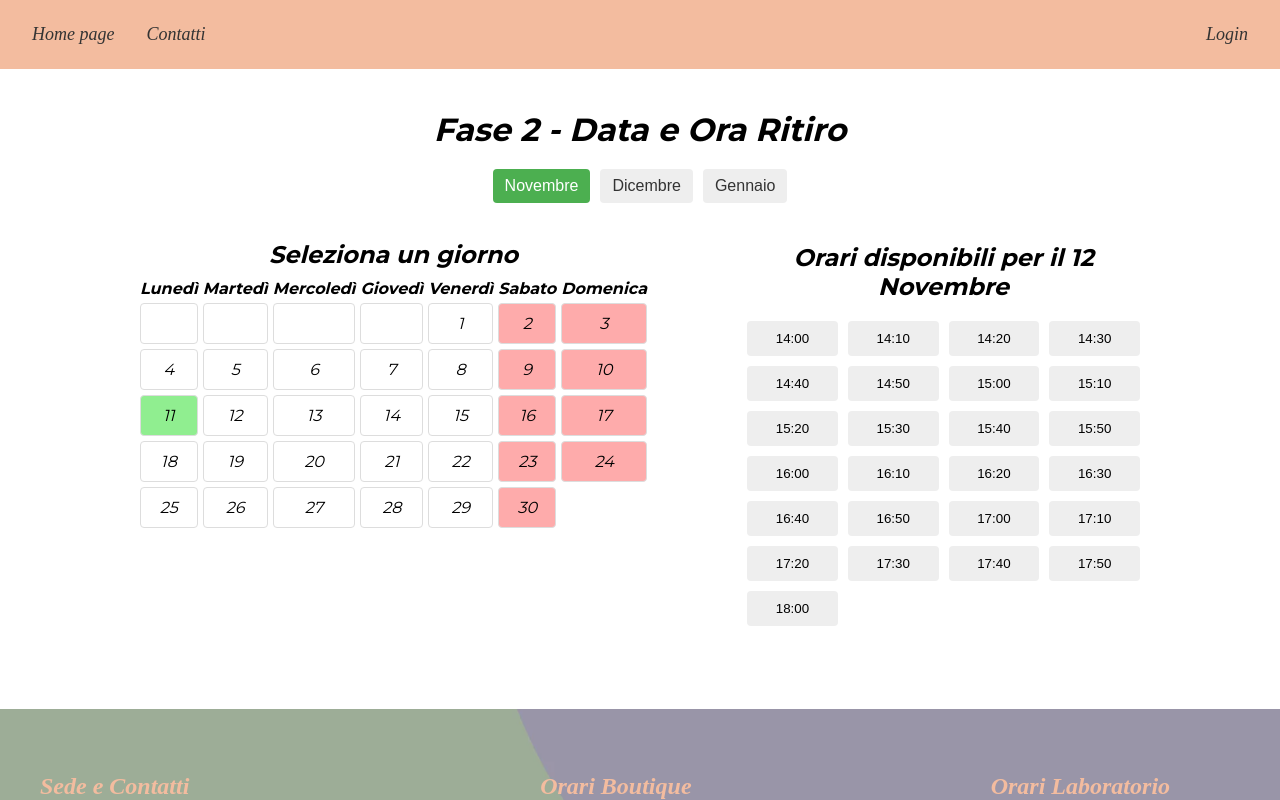
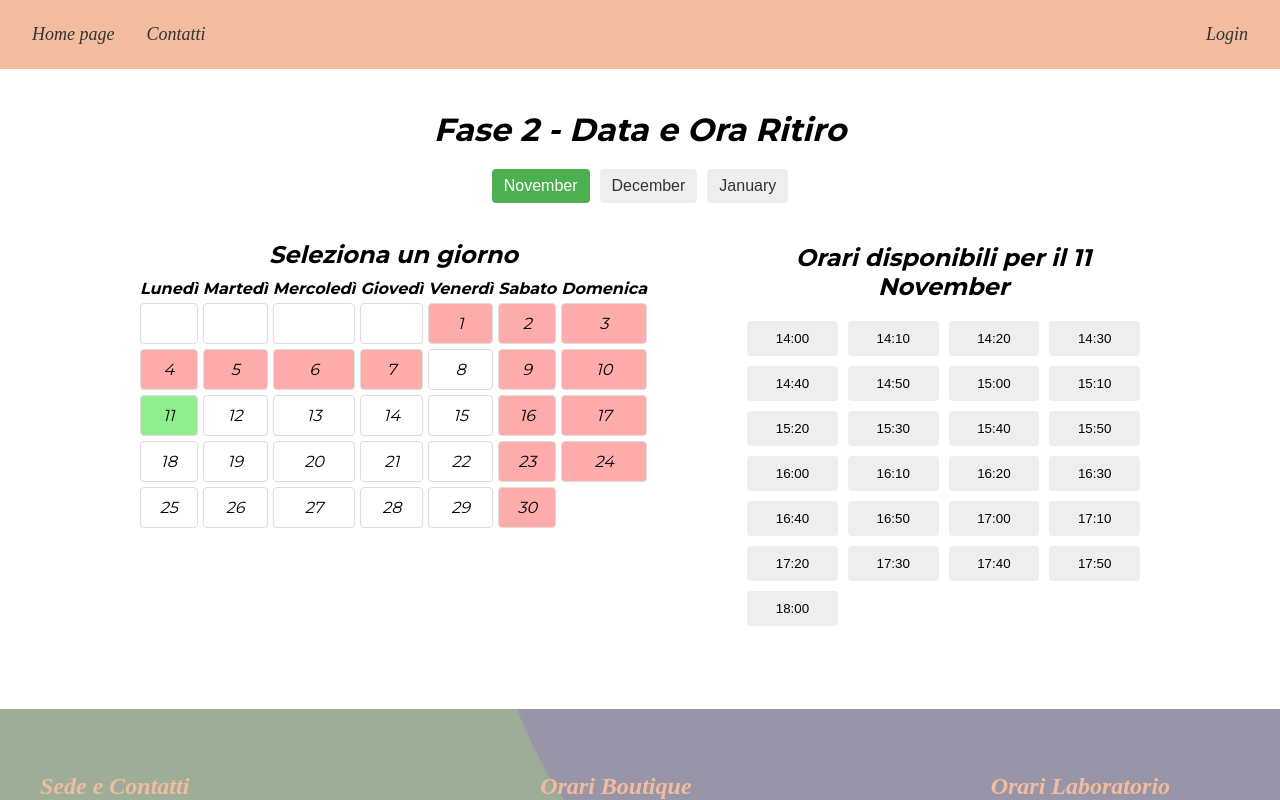
Before and after one commit to padulasimone/PW4-frontend, a Next.js app: page /PrenotaDataOra in a window 1280 px wide. Both pictures are taken after a click on the element "11". Shown: the top 800 px of the page. Built offline with nearby package versions, Linux system fonts and the light colour scheme; no server answers.

Commit message:
aggiunta textarea per eventuali commenti all'ordine, reso dinamico calendario in scelta data e ora, resi non cliccabili i giorni al completo e quelli prima del giorno corrente

```diff
--- a/app/PrenotaDataOra/page.js
+++ b/app/PrenotaDataOra/page.js
@@ -16,8 +16,24 @@ export default function CalendarPage() {
 
     useEffect(() => {
         generateAvailableTimes();
-        fetchOrders();
     }, []);
+
+    useEffect(() => {
+        if (availableTimes.length > 0) {
+            fetchOrders();
+        }
+    }, [availableTimes]);
+
+    const generateAvailableTimes = () => {
+        const times = [];
+        for (let hour = 14; hour <= 18; hour++) {
+            for (let minute = 0; minute < 60; minute += 10) {
+                if (hour === 18 && minute > 0) break;
+                times.push(`${String(hour).padStart(2, "0")}:${String(minute).padStart(2, "0")}`);
+            }
+        }
+        setAvailableTimes(times);
+    };
 
     useEffect(() => {
         const orderDetailsFromCookie = Cookies.get('dettaglioOrdine');
@@ -61,10 +77,24 @@ export default function CalendarPage() {
 
     const weekdays = ["Lunedì", "Martedì", "Mercoledì", "Giovedì", "Venerdì", "Sabato", "Domenica"];
 
+    const capitalizeFirstLetter = (string) => {
+        return string.charAt(0).toUpperCase() + string.slice(1);
+    };
+
+    const currentMonth = new Date().getMonth();
     const months = [
-        {name: "Novembre", number: new Date().getMonth()},
-        {name: "Dicembre", number: new Date().getMonth() + 1},
-        {name: "Gennaio", number: new Date().getMonth() + 2}
+        {
+            name: capitalizeFirstLetter(new Date(new Date().setMonth(currentMonth)).toLocaleString('default', {month: 'long'})),
+            number: currentMonth
+        },
+        {
+            name: capitalizeFirstLetter(new Date(new Date().setMonth(currentMonth + 1)).toLocaleString('default', {month: 'long'})),
+            number: currentMonth + 1
+        },
+        {
+            name: capitalizeFirstLetter(new Date(new Date().setMonth(currentMonth + 2)).toLocaleString('default', {month: 'long'})),
+            number: currentMonth + 2
+        }
     ];
 
     const getDaysInMonth = (month) => {
@@ -78,20 +108,9 @@ export default function CalendarPage() {
         return (new Date(year, month, 1).getDay() + 6) % 7; // Adjust to start the week on Monday
     };
 
-    const generateAvailableTimes = () => {
-        const times = [];
-        for (let hour = 14; hour <= 18; hour++) {
-            for (let minute = 0; minute < 60; minute += 10) {
-                if (hour === 18 && minute > 0) break;
-                times.push(`${String(hour).padStart(2, "0")}:${String(minute).padStart(2, "0")}`);
-            }
-        }
-        setAvailableTimes(times);
-    };
-
     const handleDayClick = (day) => {
         const date = new Date(new Date().getFullYear(), selectedMonth, day).toISOString().split('T')[0];
-        if (isWeekend(day) || fullyBookedDays.includes(date)) return;
+        if (isWeekend(day) || isFullyBooked(day + 1)) return;
 
         if (selectedDay === day + 1) {
             // Se il giorno selezionato è già selezionato, deseleziona il giorno e nascondi gli orari
@@ -116,9 +135,19 @@ export default function CalendarPage() {
         return dayOfWeek === 0 || dayOfWeek === 6;
     };
 
+    const isFullyBooked = (day) => {
+        const date = new Date(new Date().getFullYear(), selectedMonth, day).toISOString().split('T')[0];
+        return fullyBookedDays.includes(date);
+    }
+
+    const isBeforeToday = (day) => {
+        const date = new Date(new Date().getFullYear(), selectedMonth, day);
+        return date < new Date
+    }
+
     const getDayClass = (day) => {
         const date = new Date(new Date().getFullYear(), selectedMonth, day).toISOString().split('T')[0];
-        if (isWeekend(day) || fullyBookedDays.includes(date)) return styles.weekend;
+        if (isWeekend(day) || isFullyBooked(day + 1) || isBeforeToday(day + 1)) return styles.weekend;
         if (day + 1 === selectedDay) return styles.selected;
         return styles.day;
     };
@@ -134,7 +163,7 @@ export default function CalendarPage() {
         if (orderDetails && selectedDay && selectedTime) {
             const year = new Date().getFullYear();
             const month = String(selectedMonth + 1).padStart(2, "0");
-            const day = String(selectedDay-1).padStart(2, "0");
+            const day = String(selectedDay - 1).padStart(2, "0");
             const dataRitiro = `${year}-${month}-${day}T${selectedTime}:00`;
 
             const newOrderDetails = {
@@ -143,6 +172,7 @@ export default function CalendarPage() {
             };
 
             Cookies.set('dettaglioOrdineEDataOra', JSON.stringify(newOrderDetails));
+            Cookies.remove('dettaglioOrdine');
         }
     };
 
@@ -197,7 +227,7 @@ export default function CalendarPage() {
                 {selectedDay && (
                     <div className={styles.timeSelection}>
                         <h2>Orari disponibili per
-                            il {selectedDay} {months.find(m => m.number === selectedMonth)?.name}</h2>
+                            il {selectedDay - 1} {months.find(m => m.number === selectedMonth)?.name}</h2>
                         <div className={styles.times}>
                             {availableTimes.map((time, index) => (
                                 <button
```
Also changed, not shown: app/Prenota/page.js (+7 -2 lines), app/PrenotaConfermaOrdine/page.js (+8 -4 lines), app/PrenotaConfermaOrdine/page.module.css (+23 -0 lines).
